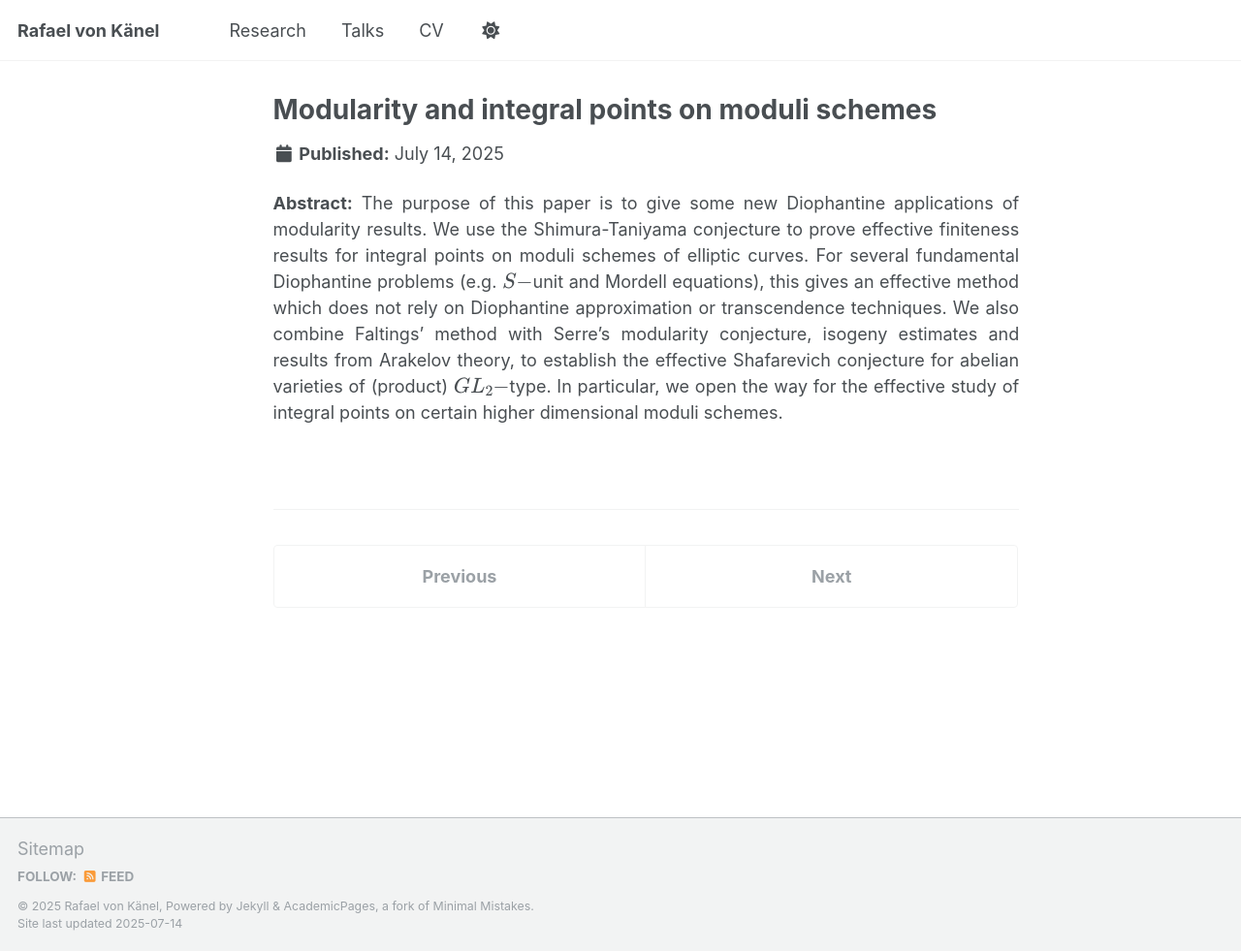
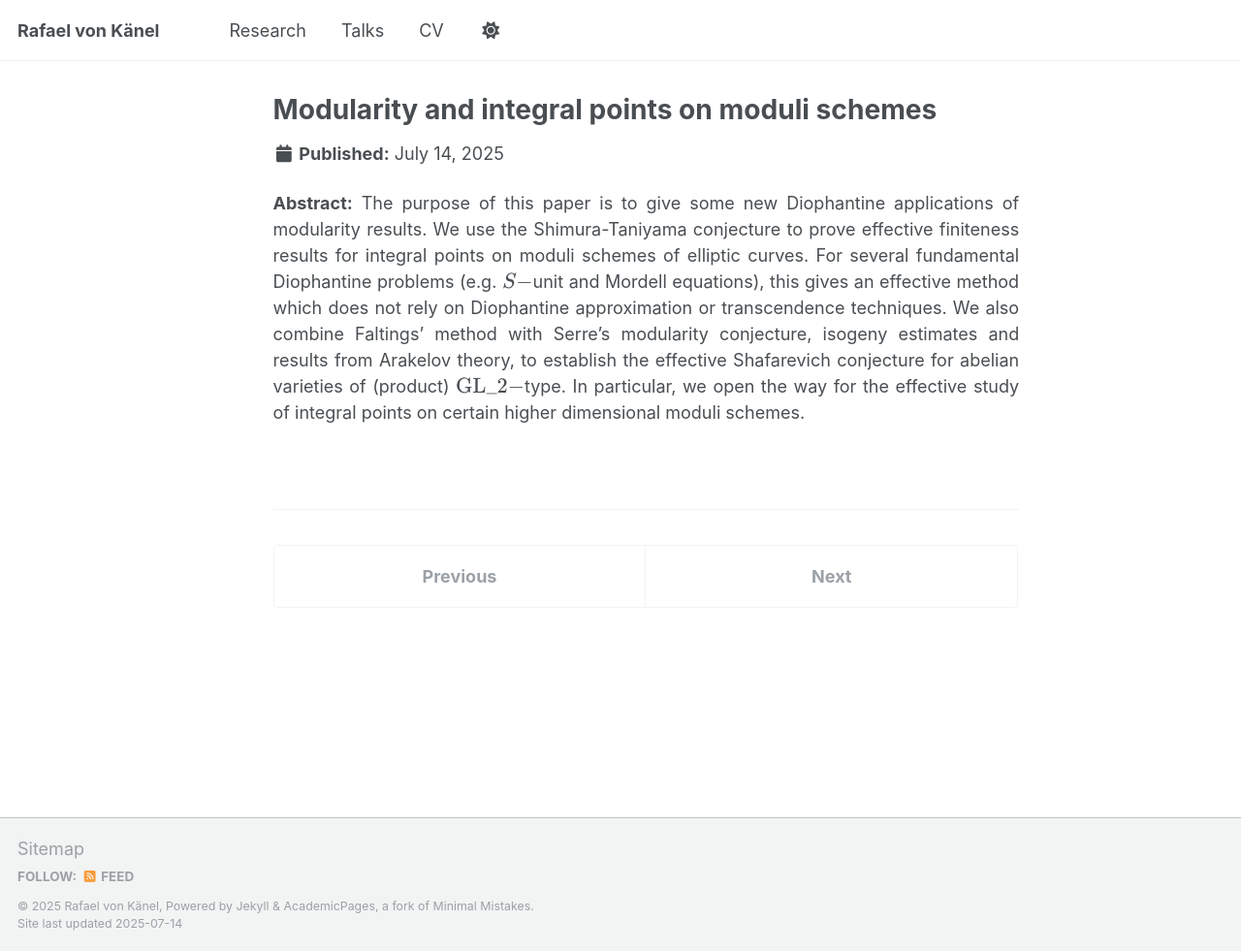
Before and after one commit to rafaelvonkanel/rafaelvonkanel.github.io, a Jekyll site: the page built from _research/proj6.md, in a window 1280 px wide and 981 px high. Shown: the whole window at 97% size. Built offline with Jekyll 4.4.1, drawn with Linux system fonts in a browser that asks for light colours; a script that is not in the unit is left out.

Commit message:
Update proj6.md

```diff
--- a/_research/proj6.md
+++ b/_research/proj6.md
@@ -11,4 +11,4 @@ math: true
 author_profile: false
 ---
 <div style="text-align: justify !important; text-justify: inter-word;" markdown="1">
-**Abstract:** The purpose of this paper is to give some new Diophantine applications of modularity results. We use the Shimura-Taniyama conjecture to prove effective finiteness results for integral points on moduli schemes of elliptic curves. For several fundamental Diophantine problems (e.g. \\(S-\\)unit and Mordell equations), this gives an effective method which does not rely on Diophantine approximation or transcendence techniques. We also combine Faltings’ method with Serre’s modularity conjecture, isogeny estimates and results from Arakelov theory, to establish the effective Shafarevich conjecture for abelian varieties of (product) \\(GL_2-\\)type. In particular, we open the way for the effective study of integral points on certain higher dimensional moduli schemes.
+**Abstract:** The purpose of this paper is to give some new Diophantine applications of modularity results. We use the Shimura-Taniyama conjecture to prove effective finiteness results for integral points on moduli schemes of elliptic curves. For several fundamental Diophantine problems (e.g. \\(S-\\)unit and Mordell equations), this gives an effective method which does not rely on Diophantine approximation or transcendence techniques. We also combine Faltings’ method with Serre’s modularity conjecture, isogeny estimates and results from Arakelov theory, to establish the effective Shafarevich conjecture for abelian varieties of (product) \\(\text{GL_2}-\\)type. In particular, we open the way for the effective study of integral points on certain higher dimensional moduli schemes.
```
